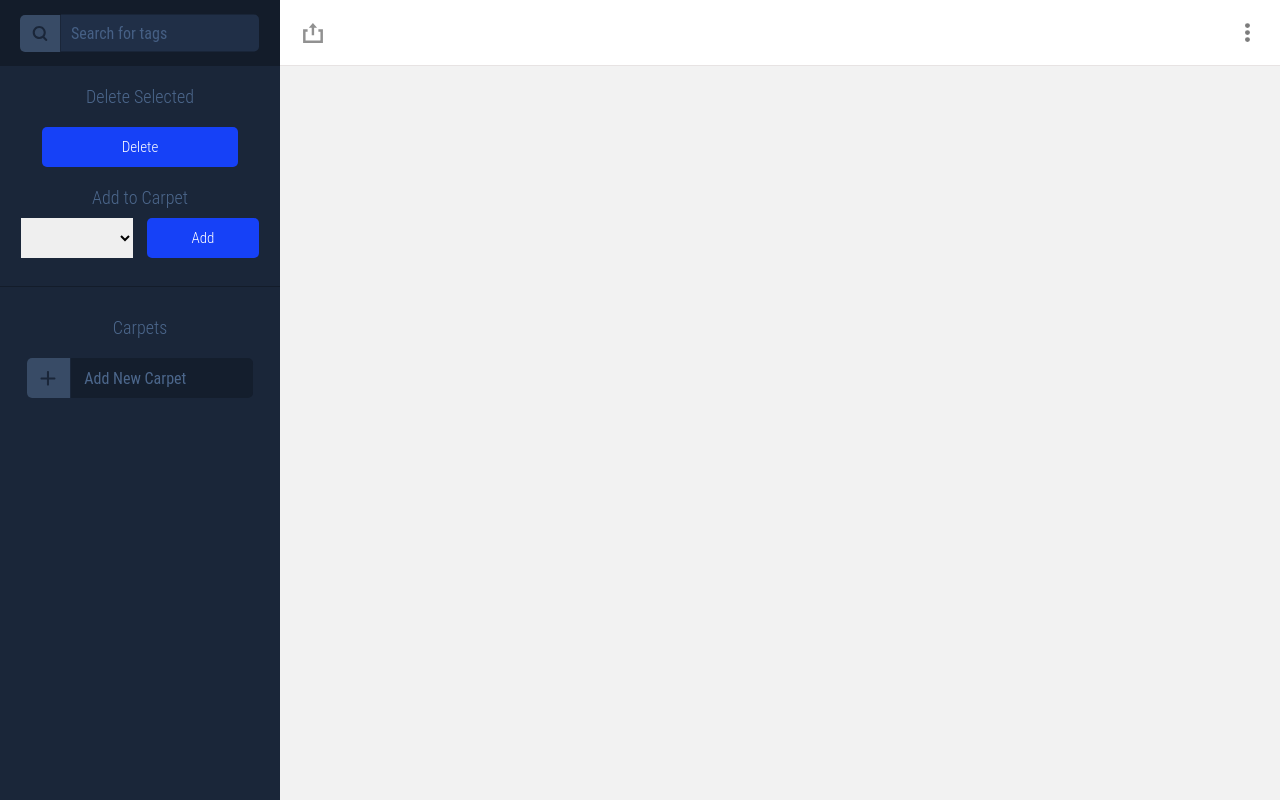
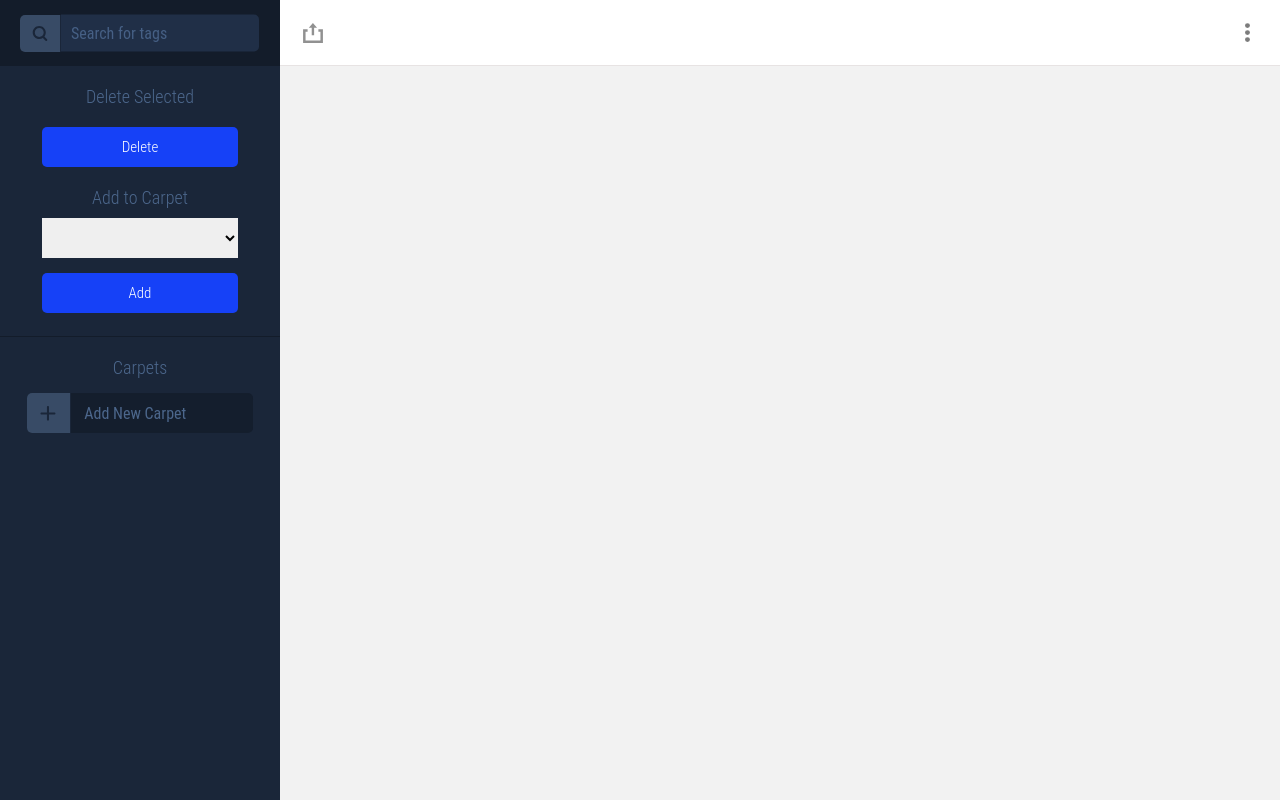
Before and after one commit to juanpmd/Image-Visualizer-PHP, a PHP site: page /SeekInspire/home.php in a window 1280 px wide. Run offline with PHP 8.4, Linux system fonts and the light colour scheme; the visitor is signed in with stand-in values (Sample User, id 1); data that the repository does not hold is empty; some libraries are stand-ins or nearby versions.

Commit message:
Arreglo en register

```diff
--- a/Models/Users.php
+++ b/Models/Users.php
@@ -13,7 +13,7 @@ class Users extends DB {
 		$statement = $this->conn->prepare(self::INSERT_USER);
 		if($statement){
 			if (!is_null($contact) && count($contact)>0) {
-				$statement->bind_param ("ssss", $contact['username'], $contact['name'], $contact['password'], $contact['email']);
+				$statement->bind_param ("ssss", $contact['username'], $contact['name'], md5($contact['password']), $contact['email']);
 			}
 			$statement->execute();
 			$result=$statement->get_result();
--- a/Register.php
+++ b/Register.php
@@ -4,7 +4,6 @@ if (isset($_SESSION["username"]) ){
   header( "Location: http://localhost:8888/SeekInspire/home.php");
 }
 ?>
-
 
 <!DOCTYPE html>
 <html ng-app="WebApp">
--- a/css/home.css
+++ b/css/home.css
@@ -297,7 +297,7 @@ main {
   background: #0469a8;
 }
 #delete-box {
-  width: 100%; height: 200px;
+  width: 100%; height: 250px;
   border-bottom: 1px solid #131c2a;
 }
 #delete-box2 {
@@ -332,26 +332,26 @@ main {
   background: #1135cf;
 }
 #addto-carpet-box {
-  width: 100%; height: 40px;
+  width: 100%; height: 100px;
   margin-top: 10px;
 }
 #addto-carpet-box select {
-  width: 40%; height: 40px;
-  position: absolute;
-  left: 7.5%;
+  width: 70%; height: 40px;
+  margin: 0 15%;
+  position: relative;
   border: 0; border-radius: 0;
   text-align: center;
 }
 #image-addcarpet-click {
-  width: 40%; height: 40px;
+  width: 70%; height: 40px;
   background: #1641f7;
   outline: none; border: none;
   border-radius: 5px;
-  left: 52.5%;
+  margin: 15px 15% 0 15%;
   font-family: 'Roboto Condensed', sans-serif;
   font-weight: 300; font-size: 15px;
   color: white;
-  position: absolute;
+  position: relative;
 }
 #image-addcarpet-click:hover {
   background: #1135cf;
@@ -471,7 +471,7 @@ main {
   background: #1439d6;
 }
 #carpets-box {
-  width: 90%; height: calc(100% - 320px);
+  width: 90%; height: calc(100% - 380px);
   margin: 10px 5% 0 5%;
   position: absolute;
   overflow-x: scroll;
@@ -483,7 +483,7 @@ main {
   font-family: 'Roboto Condensed', sans-serif;
   font-weight: 300; font-size: 18px;
   color: #4c678c;
-  margin: 20px 0;
+  margin: 10px 0;
 }
 .carpet-fill {
   text-align: center;
```
